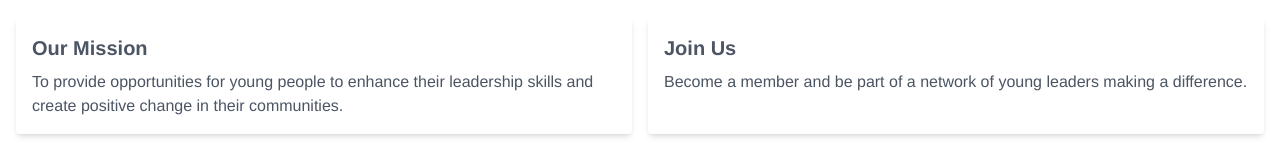
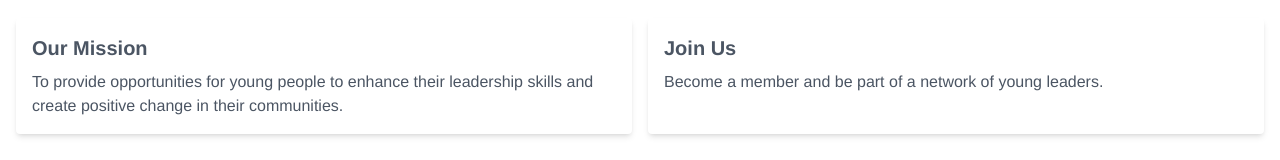
Before and after one commit to amanraghav78/RAC-Delhi-Rajdhani, a React (Create React App) app: page / in a window 1280 px wide. Shown: the part 945-1105 px from the top of the page. Built offline with nearby package versions, Linux system fonts and the light colour scheme; grey boxes are pictures that could not be loaded.

Commit message:
updated about

```diff
--- a/src/pages/Home.js
+++ b/src/pages/Home.js
@@ -45,8 +45,7 @@ function Home() {
         <div className="bg-white p-4 rounded shadow-md space-y-2 font-sans text-gray-600">
           <h2 className="text-xl font-semibold mb-2">Join Us</h2>
           <p>
-            Become a member and be part of a network of young leaders making a
-            difference.
+            Become a member and be part of a network of young leaders.
           </p>
         </div>
       </div>
```
